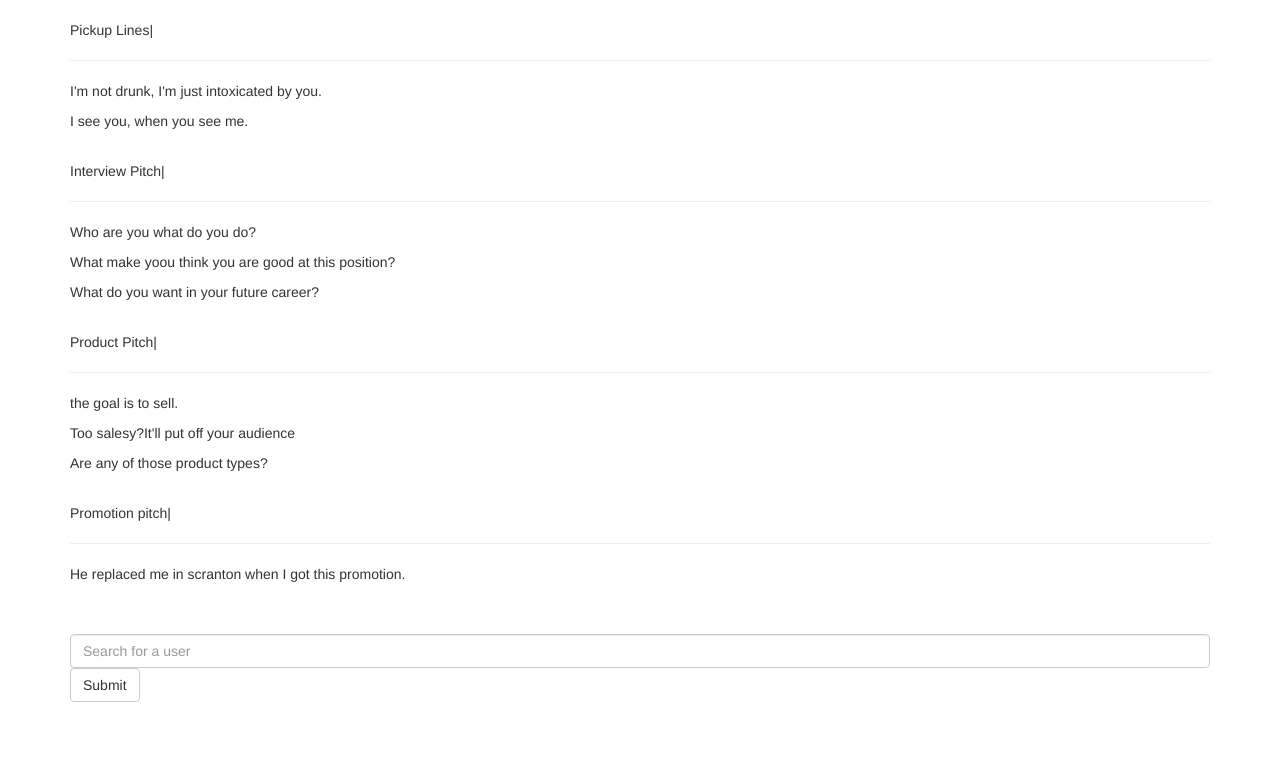
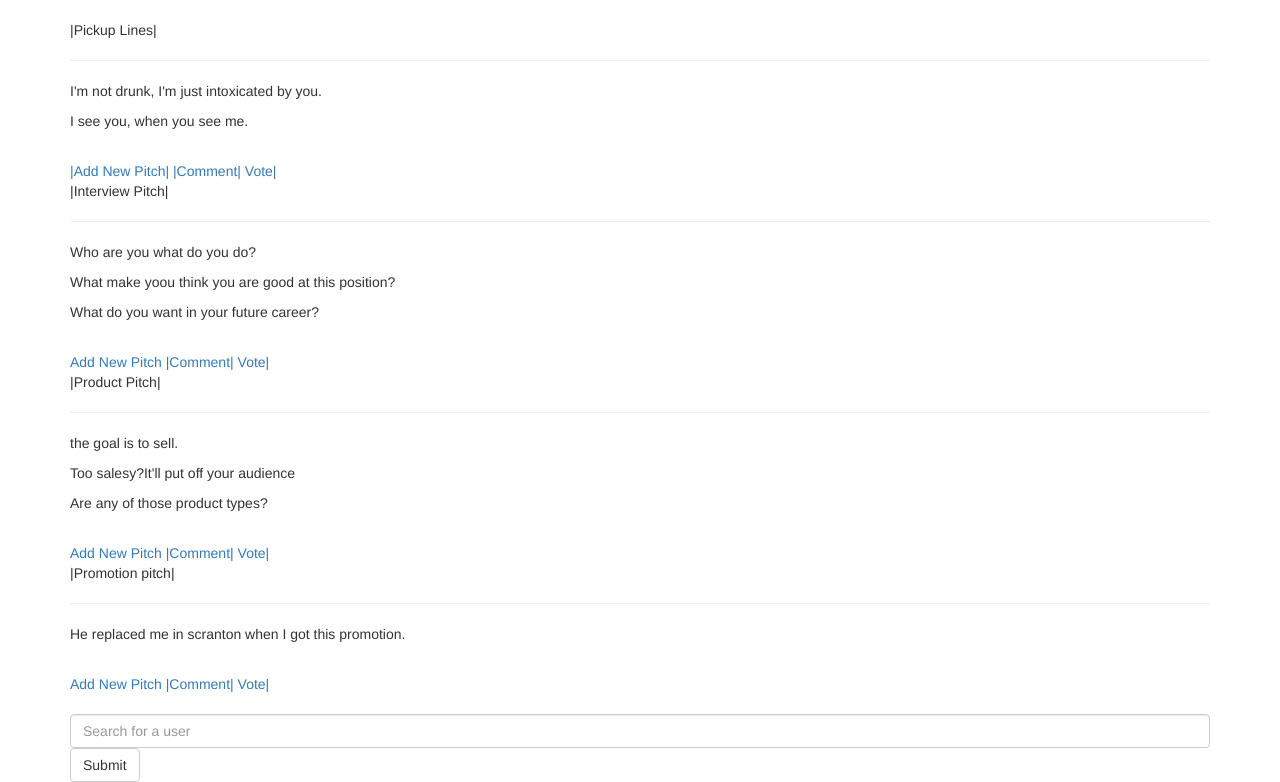
Before and after one commit to EspeIgira/Pitch-one-minute, a Flask app: page /pickup/ in a window 1280 px wide. Shown: the part 52-834 px from the top of the page. Before the commit the page ends 754 px from the top, so only its background shows below. Run offline with Flask 2, Linux system fonts and the light colour scheme; some libraries are stand-ins or nearby versions.

Commit message:
added comment and vote option

```diff
--- a/app/main/views.py
+++ b/app/main/views.py
@@ -49,3 +49,19 @@ def product():
 def promotion():
 
     return render_template("index.html")
+
+
+@main.route('/newpitch/')
+def newpitch():
+
+    return render_template("index.html")
+
+@main.route('/comment/')
+def comment():
+
+    return render_template("index.html")
+
+@main.route('/vote/')
+def vote():
+
+    return render_template("index.html")
--- a/app/static/index.css
+++ b/app/static/index.css
@@ -8,3 +8,6 @@
     background-color:paleturquoise;
 
 }
+p{
+    color:blue;
+}
--- a/app/templates/index.html
+++ b/app/templates/index.html
@@ -28,31 +28,44 @@
     {% block content %}
 
 <div class="container">
-
-        <p>Pickup Lines|</p>
+    <div class="pitch">
+        <p>|Pickup Lines|</p>
         <hr>
         <p>I'm not drunk, I'm just intoxicated by you.</p>
         <p>I see you, when you see me.</p>
         <br>
-        <p>Interview Pitch|</p>
+        <a href= "{{url_for('main.newpitch')}}">|Add New Pitch|</a>
+        <a href= "{{url_for('main.comment')}}">|Comment|</a>
+        <a href= "{{url_for('main.vote')}}">Vote|</a>
+        <p>|Interview Pitch|</p>
         <hr>
         <p>Who are you what do you do?</p>
         <p>What make yoou think you are good at this position?</p>
         <p>What do you want in your future career?</p>
         <br>
-        <p>Product Pitch|</p>
+        <a href= "{{url_for('main.newpitch')}}">Add New Pitch</a>
+        <a href= "{{url_for('main.comment')}}">|Comment|</a>
+        <a href= "{{url_for('main.vote')}}">Vote|</a>
+        <p>|Product Pitch|</p>
         <hr>
         <p>the goal is to sell.</p>
         <p>Too salesy?It'll put off your audience</p>
         <p>Are any of those product types?</p>
         <br>
-        <p>Promotion pitch|</p>
+        <a href= "{{url_for('main.newpitch')}}">Add New Pitch</a>
+        <a href= "{{url_for('main.comment')}}">|Comment|</a>
+        <a href= "{{url_for('main.vote')}}">Vote|</a>
+        <p>|Promotion pitch|</p>
         <hr>
         <p>He replaced me in scranton when I got this promotion.</p>
+        <br>
+        <a href= "{{url_for('main.newpitch')}}">Add New Pitch</a>
+        <a href= "{{url_for('main.comment')}}">|Comment|</a>
+        <a href= "{{url_for('main.vote')}}">Vote|</a>
 
 
         <br><br>
-
+    </div>
 
 
     <form>
```
